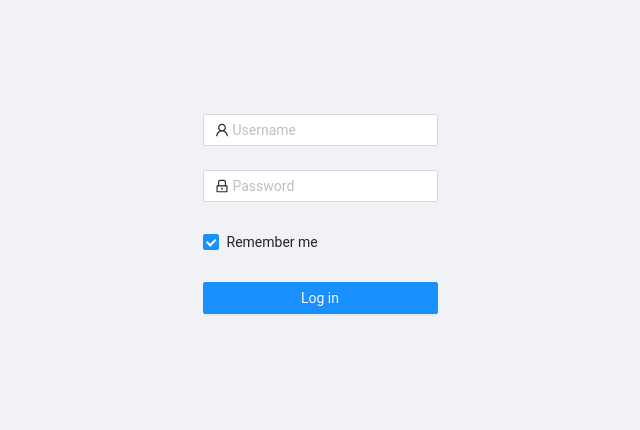
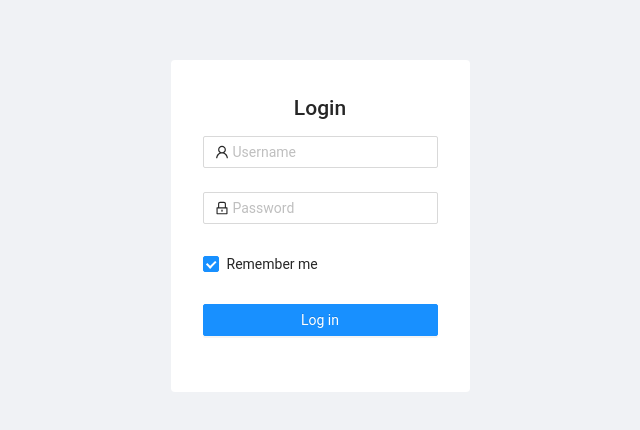
Before and after one commit to victorjordan95/simulador-boilerplate, a React (Create React App) app: page / in a window 1280 px wide. Shown: the part 174-604 px from the top of the page, without its empty margins (320-960 px from the left). Built offline with nearby package versions, Linux system fonts and the light colour scheme.

Commit message:
Updating Login page

```diff
--- a/src/pages/Login/index.js
+++ b/src/pages/Login/index.js
@@ -1,27 +1,58 @@
-import { Button } from 'antd';
-import { useForm } from 'react-hook-form';
-import { InputForm } from '../../components/forms/InputForm';
+import { LockOutlined, UserOutlined } from '@ant-design/icons';
+import { Checkbox, Form, Input } from 'antd';
 import * as S from './styles';
 
-export function LoginPage() {
-  const { control, handleSubmit } = useForm();
+export function Login() {
+  const onFinish = (values) => {
+    console.log('Success:', values);
+  };
 
-  const onSubmit = (data) => console.log(data);
+  const onFinishFailed = (errorInfo) => {
+    console.log('Failed:', errorInfo);
+  };
 
   return (
     <S.Container>
       <S.ContainerLogin>
         <h2>Login</h2>
 
-        <form onSubmit={handleSubmit(onSubmit)}>
-          <InputForm control={control} name="username" placeholder="Usuário" />
+        <Form
+          name="normal_login"
+          className="login-form"
+          initialValues={{ remember: true }}
+          onFinish={onFinish}
+          onFinishFailed={onFinishFailed}
+        >
+          <Form.Item
+            name="username"
+            rules={[{ required: true, message: 'Please input your Username!' }]}
+          >
+            <Input prefix={<UserOutlined className="site-form-item-icon" />} placeholder="Username" />
+          </Form.Item>
 
-          <InputForm control={control} name="password" placeholder="Senha" isPassword />
+          <Form.Item
+            name="password"
+            rules={[{ required: true, message: 'Please input your Password!' }]}
+          >
+            <Input
+              prefix={<LockOutlined className="site-form-item-icon" />}
+              type="password"
+              placeholder="Password"
+            />
+          </Form.Item>
 
-          <Button type="primary" htmlType="submit">
-            Fazer login
-          </Button>
-        </form>
+          <Form.Item>
+            <Form.Item name="remember" valuePropName="checked" noStyle>
+              <Checkbox>Remember me</Checkbox>
+            </Form.Item>
+          </Form.Item>
+
+          <Form.Item>
+            <S.Button type="primary" htmlType="submit" className="login-form-button">
+              Log in
+            </S.Button>
+          </Form.Item>
+        </Form>
       </S.ContainerLogin>
     </S.Container>
   );
--- a/src/pages/Login/styles.js
+++ b/src/pages/Login/styles.js
@@ -1,51 +1,23 @@
 import styled from 'styled-components';
+import { Button as AntdButton } from 'antd';
 
 export const Container = styled.div`
+  align-items: center;
   display: flex;
   justify-content: center;
-  align-items: center;
-
+  height: 100vh;
   width: 100vw;
-  height: 100vh;
 `;
 
 export const ContainerLogin = styled.div`
-  background: white;
-  max-width: 720px;
-
+  align-items: center;
+  background: #fff;
+  border-radius: 4px;
   display: flex;
   flex-direction: column;
-  justify-content: center;
-  align-items: center;
+  padding: 32px;
+`;
 
-  border-radius: 5px;
-  padding: 2rem;
-
-  h2 {
-    margin-bottom: 2rem;
-  }
-
-  form {
-    display: flex;
-    flex-direction: column;
-
-    input {
-      width: 100%;
-      padding: 0 1.5rem;
-      height: 3rem;
-      border-radius: 0.25rem;
-
-      & + input {
-        margin-top: 1rem;
-      }
-    }
-
-    button {
-      width: 100%;
-      padding: 1rem;
-      height: 3rem;
-      margin-top: 1rem;
-      border-radius: 0.25rem;
-    }
-  }
+export const Button = styled(AntdButton)`
+  width: 100%;
 `;
--- a/src/pages/LoginFormAntd/index.js
+++ /dev/null
@@ -1,55 +0,0 @@
-import { LockOutlined, UserOutlined } from '@ant-design/icons';
-import { Checkbox, Form, Input } from 'antd';
-import * as S from './styles';
-
-export function LoginFormAntd() {
-  const onFinish = (values) => {
-    console.log('Success:', values);
-  };
-
-  const onFinishFailed = (errorInfo) => {
-    console.log('Failed:', errorInfo);
-  };
-
-  return (
-    <S.Container>
-      <Form
-        name="normal_login"
-        className="login-form"
-        initialValues={{ remember: true }}
-        onFinish={onFinish}
-        onFinishFailed={onFinishFailed}
-      >
-        <Form.Item
-          name="username"
-          rules={[{ required: true, message: 'Please input your Username!' }]}
-        >
-          <Input prefix={<UserOutlined className="site-form-item-icon" />} placeholder="Username" />
-        </Form.Item>
-
-        <Form.Item
-          name="password"
-          rules={[{ required: true, message: 'Please input your Password!' }]}
-        >
-          <Input
-            prefix={<LockOutlined className="site-form-item-icon" />}
-            type="password"
-            placeholder="Password"
-          />
-        </Form.Item>
-
-        <Form.Item>
-          <Form.Item name="remember" valuePropName="checked" noStyle>
-            <Checkbox>Remember me</Checkbox>
-          </Form.Item>
-        </Form.Item>
-
-        <Form.Item>
-          <S.Button type="primary" htmlType="submit" className="login-form-button">
-            Log in
-          </S.Button>
-        </Form.Item>
-      </Form>
-    </S.Container>
-  );
-}
--- a/src/pages/LoginFormAntd/styles.js
+++ /dev/null
@@ -1,15 +0,0 @@
-import styled from 'styled-components';
-import { Button as AntdButton } from 'antd';
-
-export const Container = styled.div`
-  display: flex;
-  justify-content: center;
-  align-items: center;
-
-  width: 100vw;
-  height: 100vh;
-`;
-
-export const Button = styled(AntdButton)`
-  width: 100%;
-`;
--- a/src/routes.js
+++ b/src/routes.js
@@ -1,15 +1,14 @@
 import { BrowserRouter, Switch, Route } from 'react-router-dom';
 import { PrivateRoute } from './PrivateRoute';
 
-// import { LoginPage } from './pages/Login';
-import { LoginFormAntd } from './pages/LoginFormAntd';
+import { Login } from './pages/Login';
 import { DashboardPage } from './pages/Dashboard';
 
 export function Routes() {
   return (
     <BrowserRouter>
       <Switch>
-        <Route path="/" exact component={LoginFormAntd} />
+        <Route path="/" exact component={Login} />
         <PrivateRoute path="/dashboard" component={DashboardPage} />
       </Switch>
     </BrowserRouter>
--- a/src/styles/global.js
+++ b/src/styles/global.js
@@ -14,6 +14,7 @@ export const GlobalStyle = createGlobalStyle`
 
   body {
     background-color: var(--background);
+    min-height: 100vh;
   }
 
   body, input, textarea, button {
```
Also changed, not shown: 1 other file (tests, documents, lock files or other folders).
